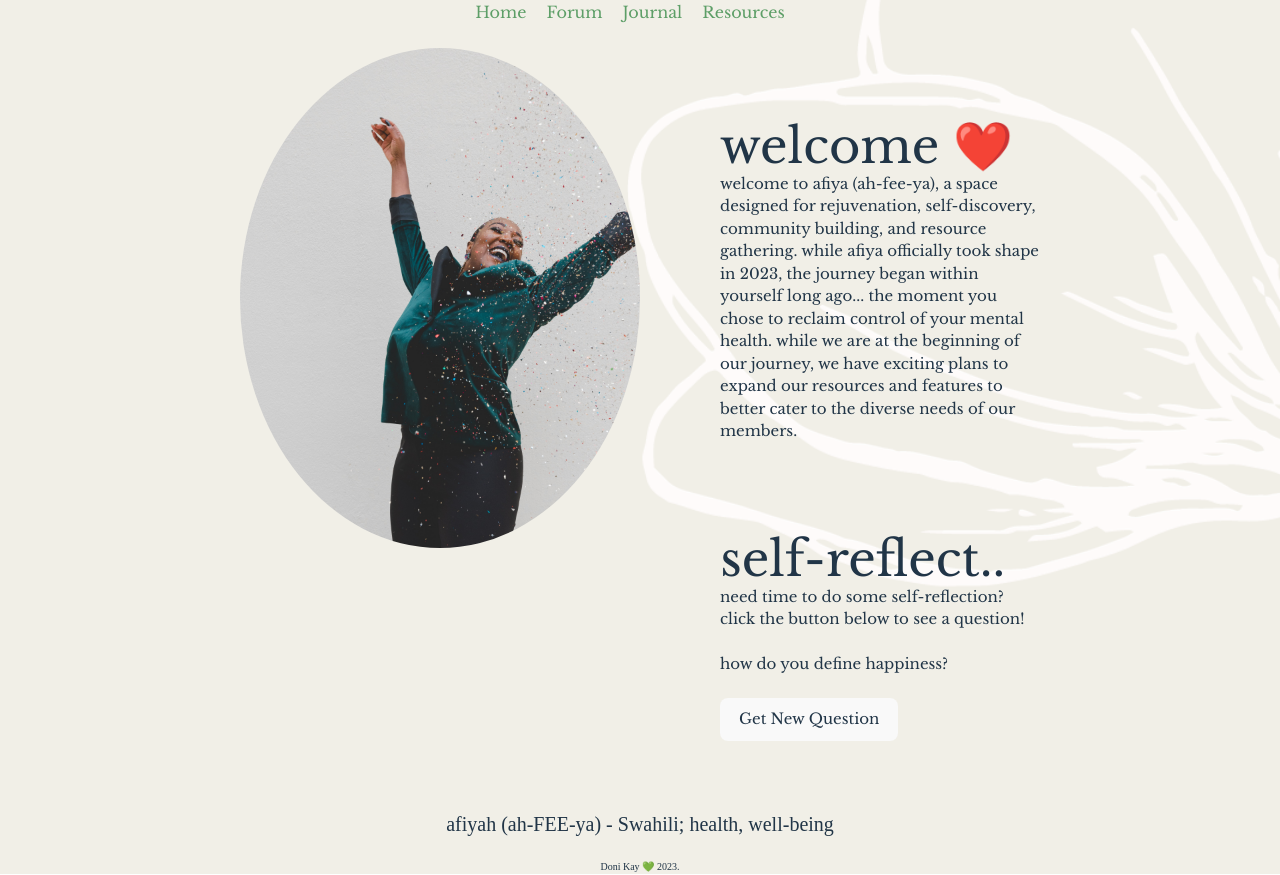
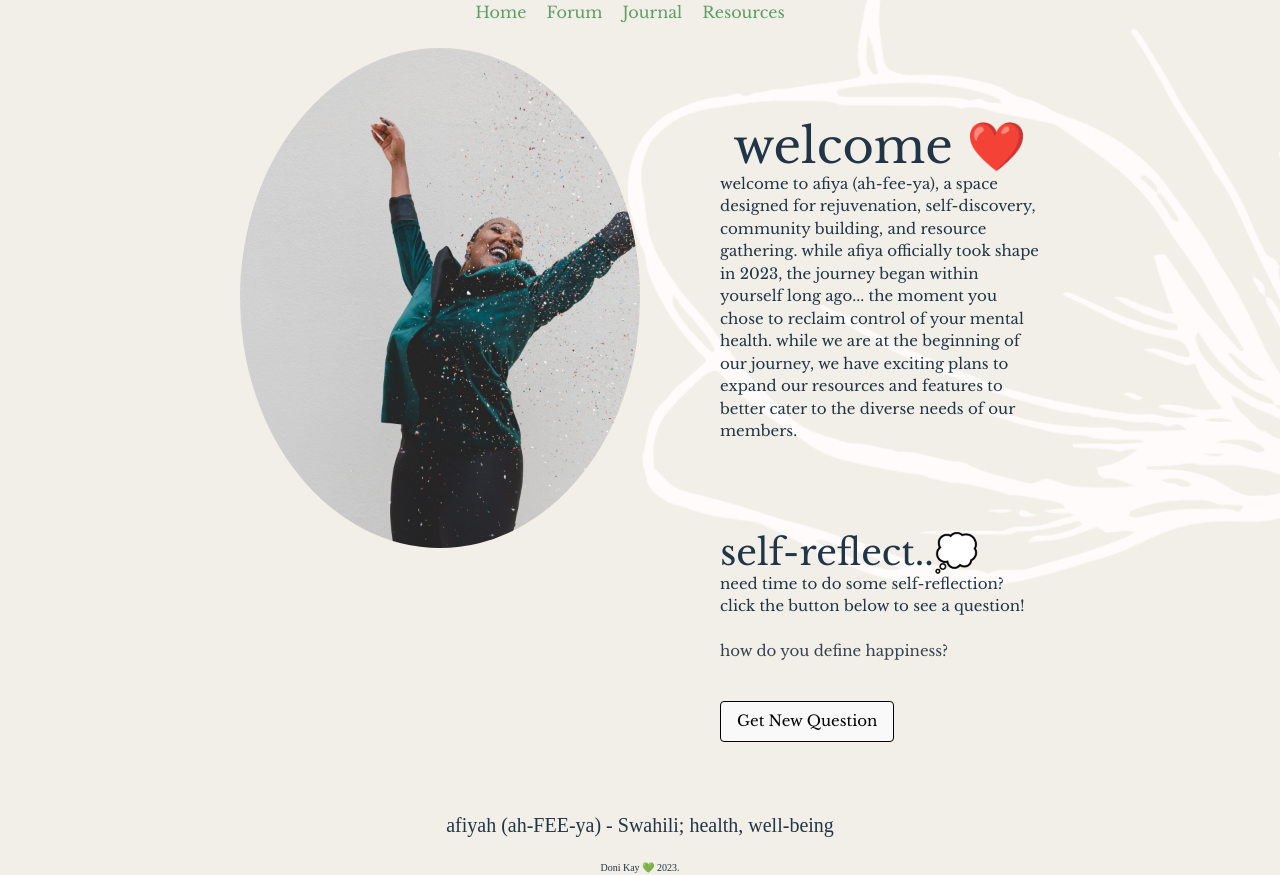
Before and after one commit to doniellekinchen/project-3-app, a React (Vite) app: page /home in a window 1280 px wide. Shown: the part 420-1295 px from the top of the page. Built offline with nearby package versions, Linux system fonts and the light colour scheme; a web font is replaced by a local one.

Commit message:
tailwind issues

```diff
--- a/src/components/Home/Home.jsx
+++ b/src/components/Home/Home.jsx
@@ -71,13 +71,13 @@ function Home() {
       <br/>
   <br/>
   <br/>
-    <h1>Self-Reflect..</h1>
+    <h1 className='text-4xl'>Self-Reflect..💭</h1>
     <h2>Need time to do some self-reflection? Click the button below to see a question!</h2>
     <br />
     <p className='text-gray-700'>{randomQuestion}</p>
     <br/>
   <button
-    className='text-white px-4 py-2 mt-4 rounded'
+    className='text-black px-4 py-2 mt-4 rounded border border-black items-center'
     onClick={handleNewQuestion}
   >
     Get New Question
--- a/src/components/Main/Forum/CommentForm.jsx
+++ b/src/components/Main/Forum/CommentForm.jsx
@@ -39,7 +39,7 @@ function CommentForm({ onAddComment, index, comments, addComment }) {
 
   return (
     <div className="form">
-      <form className='border border-black' onSubmit={handleSubmit}>
+      <form onSubmit={handleSubmit}>
       <label>
         Comment:
         <textarea className='border border-black' value={comment} onChange={(e) => setComment(e.target.value)} />
--- a/src/components/Main/Forum/PostForm.jsx
+++ b/src/components/Main/Forum/PostForm.jsx
@@ -34,7 +34,7 @@ function PostForm({ onAddPost, comments, setComments }) {
 
   return (
     <div>
-      <form className='border border-black' onSubmit={handleSubmit}>
+      <form onSubmit={handleSubmit}>
         <label>
           Title:
           <input className='border border-black' type='text' value={title} onChange={(e) => setTitle(e.target.value)} />
--- a/src/components/Nav/Nav.jsx
+++ b/src/components/Nav/Nav.jsx
@@ -2,7 +2,7 @@
 // eslint-disable-next-line no-unused-vars
 import React from 'react';
 import { Link } from 'react-router-dom';
-import './nav.css';
+import './Nav.css';
 
 function Nav() {
   return (
--- a/tailwind.config.js
+++ b/tailwind.config.js
@@ -1,6 +1,8 @@
 /** @type {import('tailwindcss').Config} */
 export default {
-  content: [],
+  content: [ "./src/**/*.html",
+  "./src/**/*.vue",
+  "./src/**/*.jsx",],
   theme: {
     extend: {},
   },
```
Also changed, not shown: 1 other file (tests, documents, lock files or other folders).
